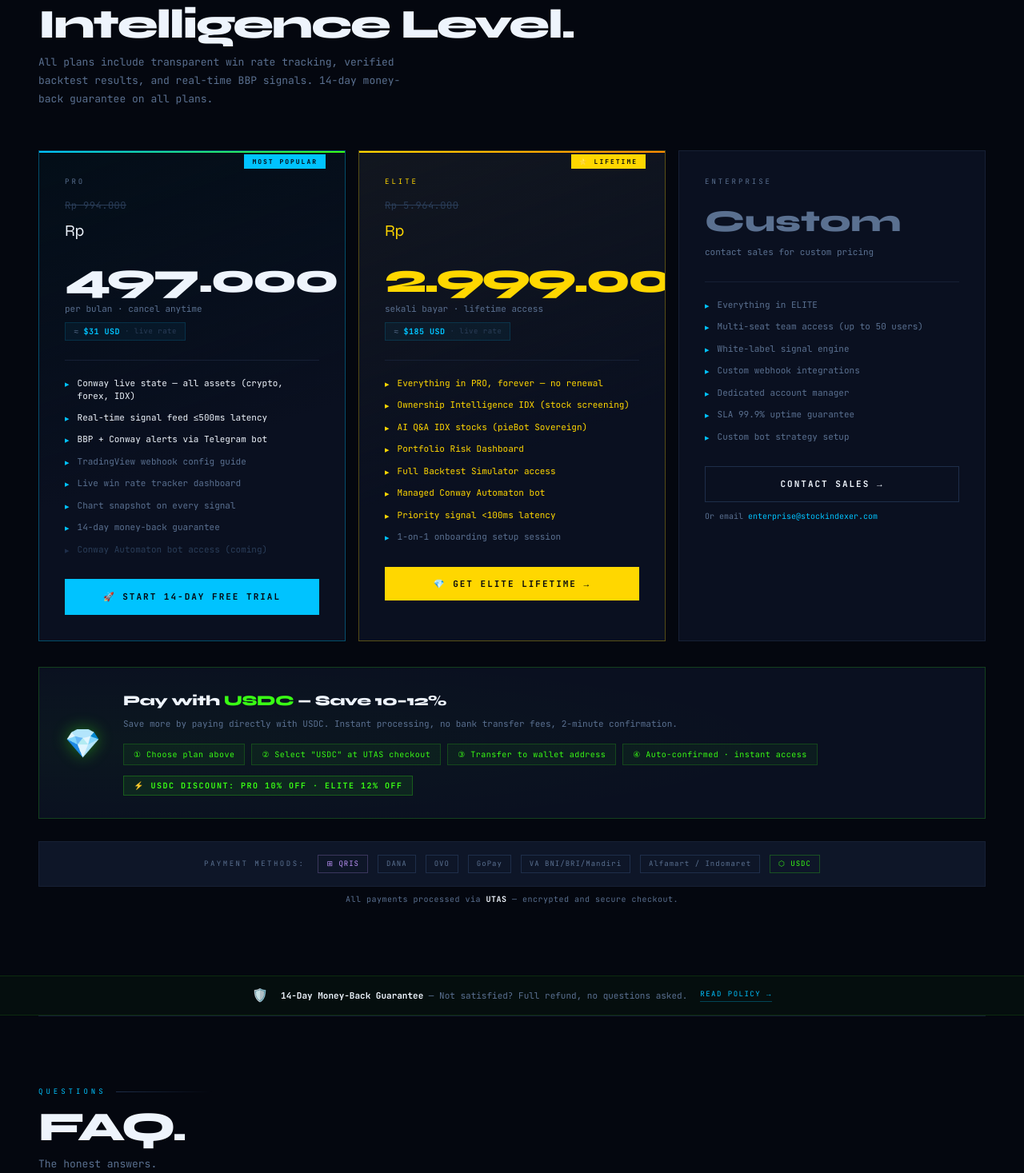
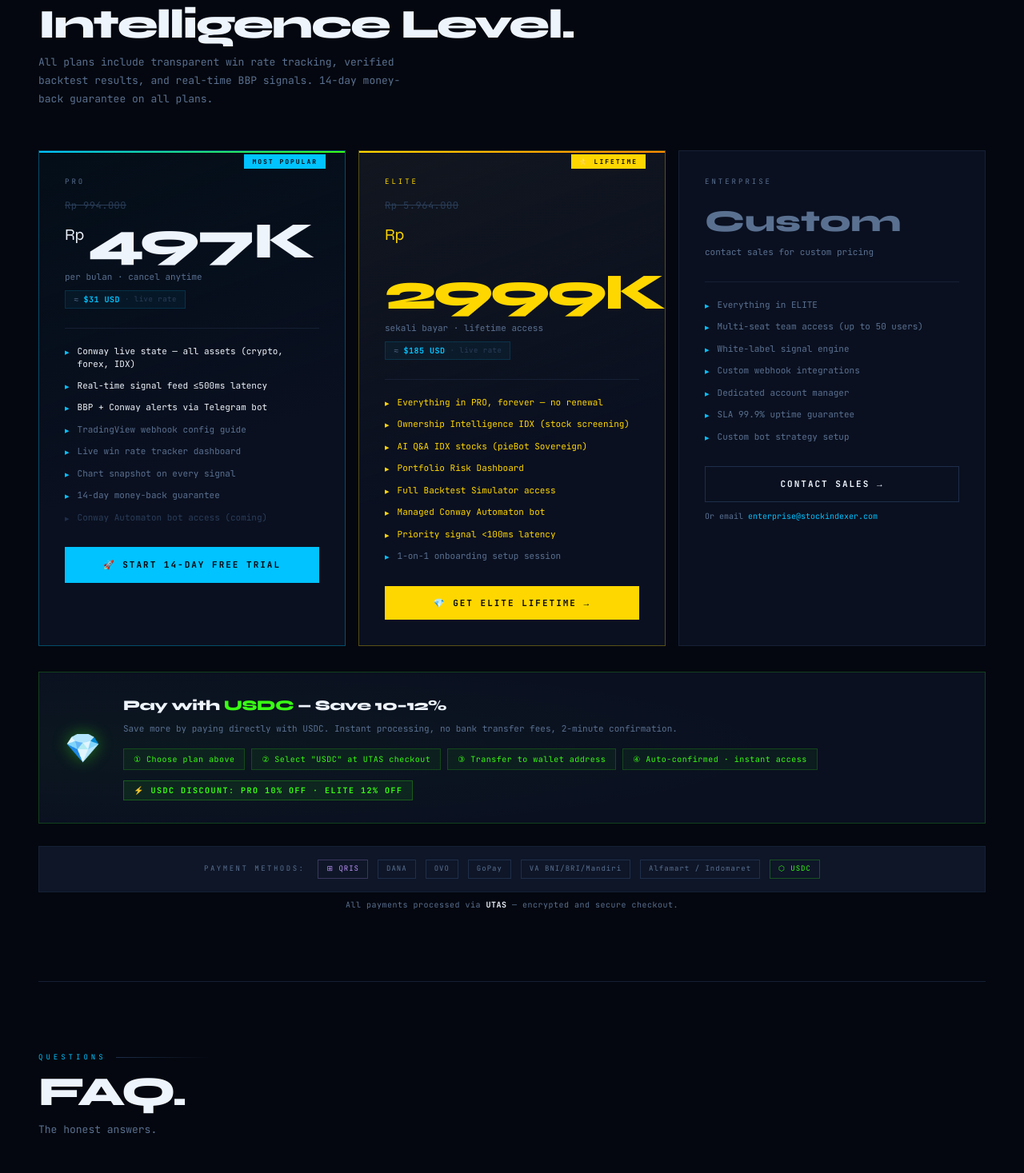
Before and after one commit to jopiesihebad/myweb, a Next.js app: page / in a window 1280 px wide. Shown: the part 7786-9253 px from the top of the page at 80% size. Built offline with nearby package versions, Linux system fonts and the light colour scheme; no server answers.

Commit message:
Add short IDR format and remove guarantee bar
Added a short format function for IDR and updated the main price display to use this new function. Removed the guarantee bar section from the component.

```diff
--- a/components/PricingSection.tsx
+++ b/components/PricingSection.tsx
@@ -17,6 +17,13 @@
 
 function fmtIDR(n: number) {
   return 'Rp ' + n.toLocaleString('id-ID')
+}
+/* Short display: 497.000 → 497K · 2.999.000 → 2.999K */
+function fmtIDRShort(n: number) {
+  const k = n / 1000
+  // Keep up to 3 decimal places of K, strip trailing zeros
+  const kStr = k % 1 === 0 ? k.toFixed(0) : k.toLocaleString('id-ID', { maximumFractionDigits: 3 })
+  return kStr + 'K'
 }
 function fmtUSD(idr: number, rate: number) {
   const usd = idr / rate
@@ -87,13 +94,13 @@
         {fmtIDR(idrOrig)}
       </div>
 
-      {/* Main IDR price */}
+      {/* Main IDR price — K-abbreviated so it fits in card */}
       <div style={{
-        fontFamily: 'Syne, sans-serif', fontSize: '52px', fontWeight: 800,
+        fontFamily: 'Syne, sans-serif', fontSize: '64px', fontWeight: 800,
         letterSpacing: '-3px', lineHeight: 1, color, marginBottom: '4px',
       }}>
         <span style={{ fontSize: '20px', fontWeight: 400, verticalAlign: 'super', letterSpacing: 0 }}>Rp </span>
-        {(idr).toLocaleString('id-ID')}
+        {fmtIDRShort(idr)}
       </div>
 
       {/* Sub-label (per bulan / sekali bayar) */}
@@ -313,16 +320,6 @@
         </p>
       </div>
 
-      {/* ── Guarantee bar (bottom) ── */}
-      <div className="guarantee-bar" style={{ position: 'relative', zIndex: 1 }}>
-        <span style={{ fontSize: '16px' }}>🛡️</span>
-        <span style={{ fontSize: '11px', color: '#5a7090' }}>
-          <strong style={{ color: '#eef4fc' }}>14-Day Money-Back Guarantee</strong> — Not satisfied? Full refund, no questions asked.
-        </span>
-        <a href="#" style={{ fontSize: '9px', color: '#00c3ff', letterSpacing: '1.5px', textTransform: 'uppercase', textDecoration: 'none', borderBottom: '1px solid rgba(0,195,255,0.3)', paddingBottom: '1px' }}>
-          Read policy →
-        </a>
-      </div>
     </>
   )
 }
```
